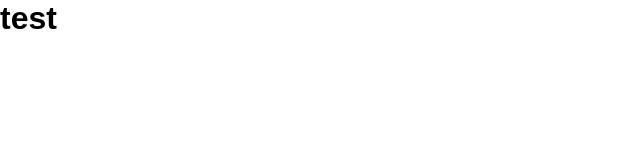
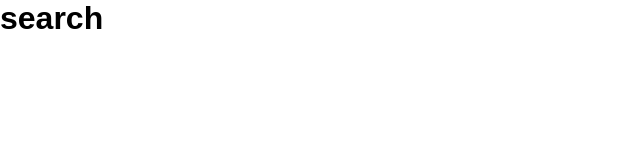
Before and after one commit to szatolokinweb/games-library, a React (Create React App) app: page / in a window 1280 px wide. Shown: the top 160 px of the page, without its empty margins (0-640 px from the left). Built offline with nearby package versions, Linux system fonts and the light colour scheme.

Commit message:
add search, install mobx

```diff
--- a/package.json
+++ b/package.json
@@ -10,6 +10,8 @@
     "@types/node": "^16.18.29",
     "@types/react": "^18.2.6",
     "@types/react-dom": "^18.2.4",
+    "mobx": "^6.9.0",
+    "mobx-react": "^7.6.0",
     "react": "^18.2.0",
     "react-dom": "^18.2.0",
     "react-scripts": "5.0.1",
--- /dev/null
+++ b/src/components/search/search.tsx
@@ -0,0 +1,5 @@
+const Search: React.FC = () => {
+    return <h1>search</h1>;
+};
+
+export { Search };
--- a/src/index.tsx
+++ b/src/index.tsx
@@ -1,8 +1,9 @@
 import "./index.css";
 
 import ReactDOM from "react-dom/client";
+import { Search } from "./components/search/search";
 
 const root = ReactDOM.createRoot(
     document.getElementById("root") as HTMLElement
 );
-root.render(<h1>test</h1>);
+root.render(<Search />);
```
Also changed, not shown: 1 other file (tests, documents, lock files or other folders).
